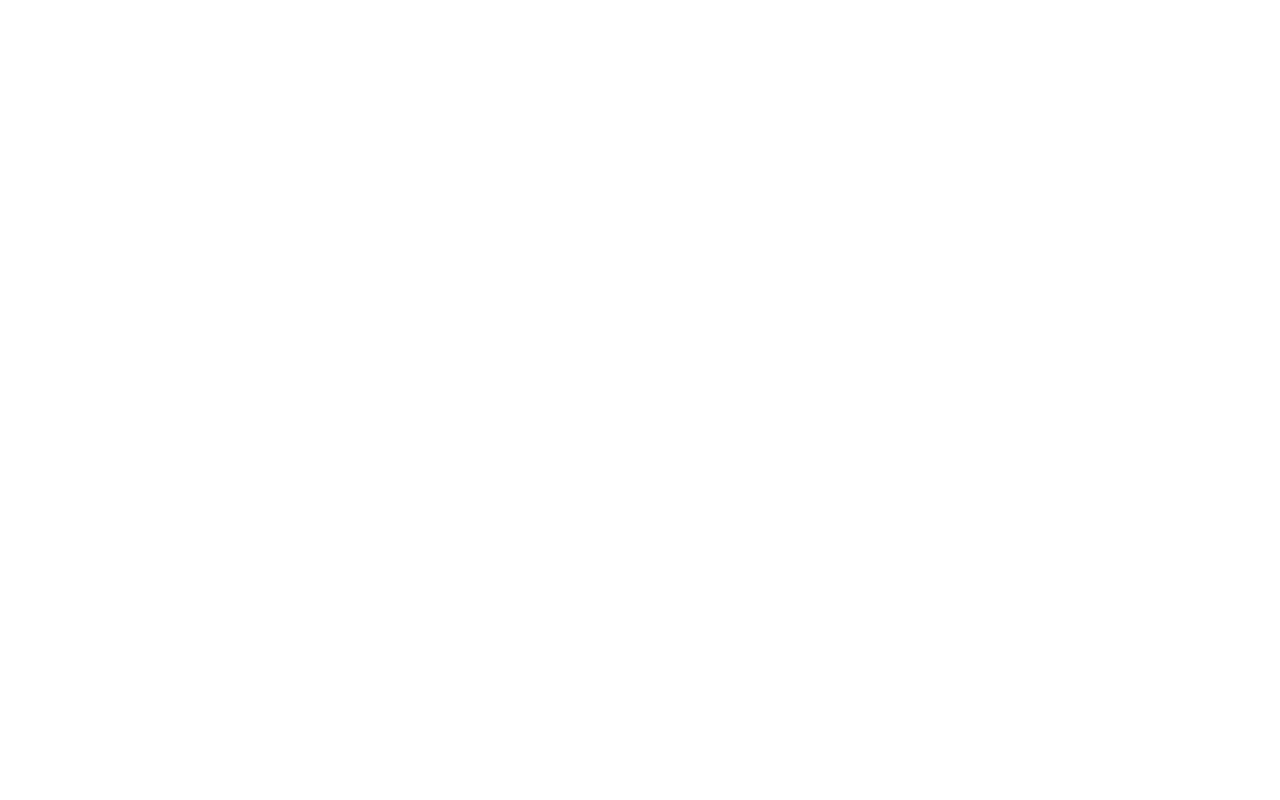
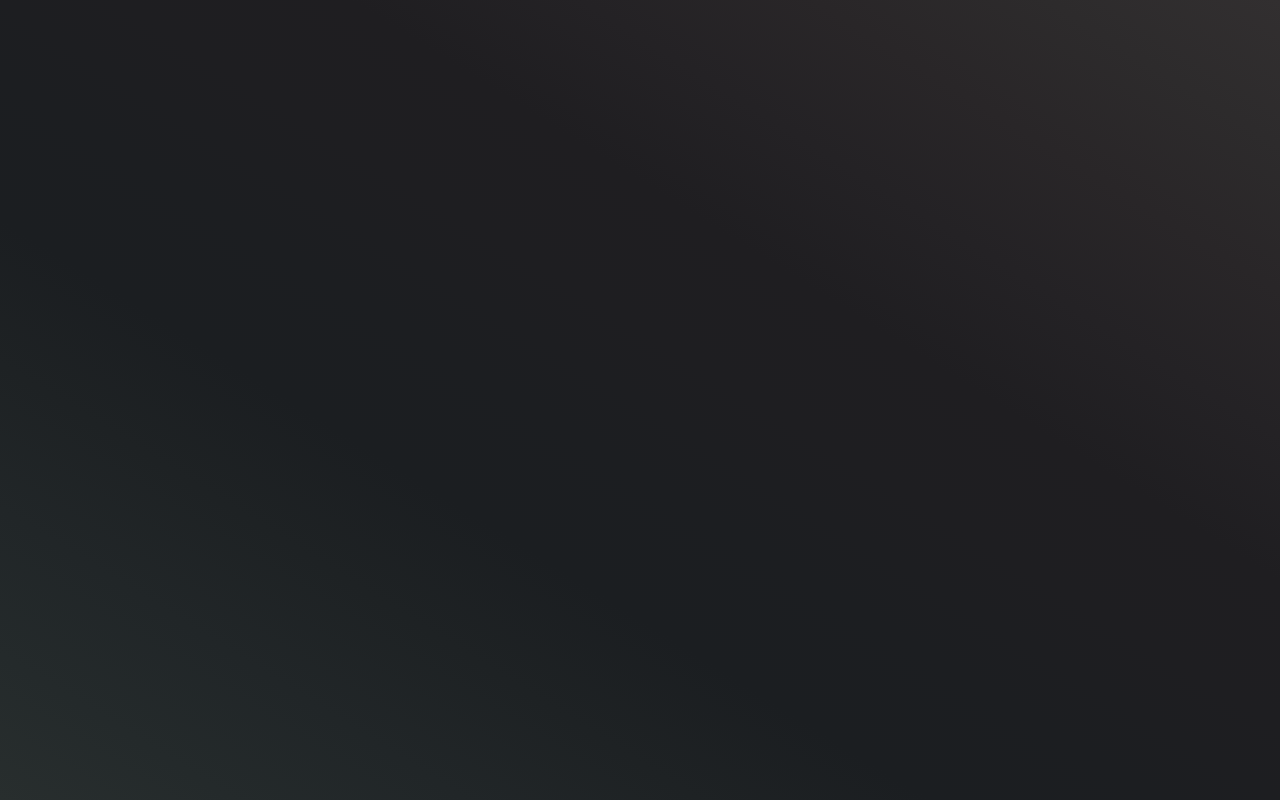
Before and after one commit to m-mdy-m/Math-Games, a plain HTML site: page index.html in a window 1280 px wide. Drawn offline with Linux system fonts and the light colour scheme.

Commit message:
add bg body

```diff
--- a/css/style.css
+++ b/css/style.css
@@ -1,14 +1,32 @@
-*{
-    margin: 0;
-    padding: 0;
-    box-sizing: border-box;
-
+* {
+  margin: 0;
+  padding: 0;
+  box-sizing: border-box;
 }
 @font-face {
-    font-family: 'aktivLight';
-    src: url('../fonts/AktivGroteskCorp-Light.ttf');
+  font-family: "aktivLight";
+  src: url("../fonts/AktivGroteskCorp-Light.ttf");
 }
 @font-face {
-    font-family: "";
-    src: url("../fonts/AktivGroteskCorp-Medium.ttf");
+  font-family: "";
+  src: url("../fonts/AktivGroteskCorp-Medium.ttf");
 }
+body {
+  width: 100%;
+  height: 100vh;
+  background: linear-gradient(
+    to left bottom,
+    #322f30,
+    #2d2b2c,
+    #292628,
+    #242225,
+    #1f1e21,
+    #1e1e21,
+    #1c1e21,
+    #1b1e21,
+    #1e2224,
+    #212628,
+    #242a2b,
+    #282e2e
+  );
+}
```
